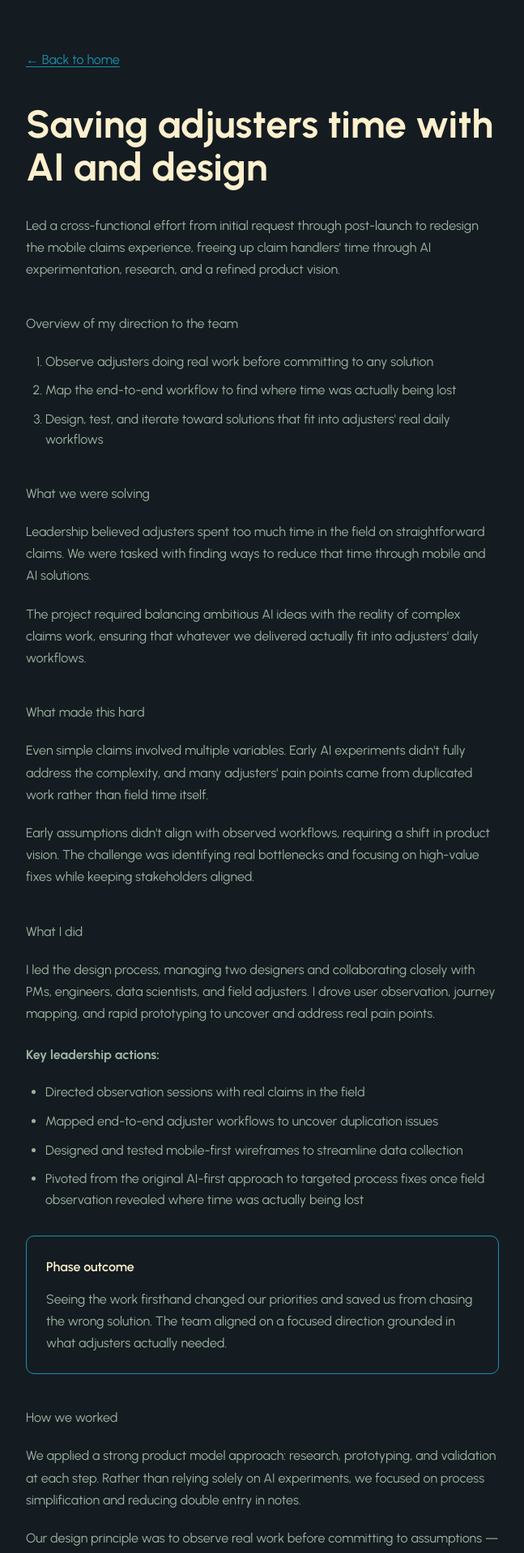
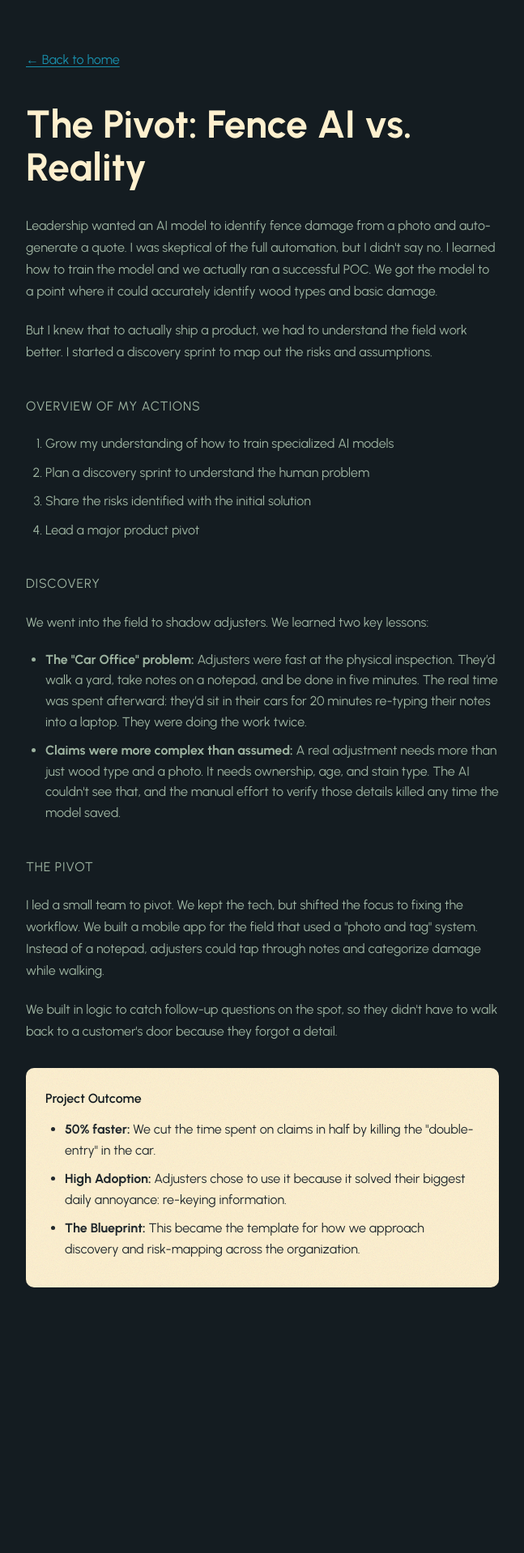
Before and after one commit to benjoycect/benjoycect.github.io, a Jekyll site: the page case-saving-adjusters-time.html, which Jekyll copies as it is, in a window 1280 px wide. Shown: the top 1918 px of the page at 81% size, without its empty margins (316-963 px from the left). Built offline with Jekyll 4.4.1, drawn with Linux system fonts in a browser that asks for light colours; some web fonts are replaced; Markdown is read by kramdown in place of the engine named in the settings; after the commit the page ends 1742 px from its top, so only the background shows below that; some of the changed text lies outside the part shown.

Commit message:
Update case-saving-adjusters-time.html

```diff
--- a/case-saving-adjusters-time.html
+++ b/case-saving-adjusters-time.html
@@ -1,10 +1,9 @@
 <!DOCTYPE html>
-
 <html lang="en">
 <head>
   <meta charset="UTF-8" />
   <meta name="viewport" content="width=device-width, initial-scale=1.0" />
-  <title>Saving Adjusters Time with AI and Design — Benjamin Joyce</title>
+  <title>The Pivot: Fence AI vs. Reality — Benjamin Joyce</title>
   <link rel="preconnect" href="https://fonts.googleapis.com" />
   <link rel="preconnect" href="https://fonts.gstatic.com" crossorigin />
   <link href="https://fonts.googleapis.com/css2?family=Climate+Crisis&family=Urbanist:ital,wght@0,400;0,600;0,700;1,400&display=swap" rel="stylesheet" />
@@ -83,16 +78,16 @@
       line-height: 1.7;
     }
 
-    /* ── SECTION SUBHEADINGS ─────────────────────────────────── */
     .section-heading {
       font-family: 'Urbanist', sans-serif;
       font-weight: 400;
       font-size: 1rem;
       color: var(--green);
       margin: 40px 0 16px;
+      text-transform: uppercase;
+      letter-spacing: 0.05em;
     }
 
-    /* ── BOLD CALLOUT SUBHEADING ─────────────────────────────── */
     .leadership-heading {
       font-family: 'Urbanist', sans-serif;
       font-weight: 700;
@@ -127,7 +120,6 @@
       color: var(--green);
     }
 
-    /* ── PHASE OUTCOME CARD (dark, teal border) ──────────────── */
     .outcome-phase {
       border: 1.5px solid var(--blue);
       border-radius: 10px;
@@ -183,27 +173,6 @@
       z-index: 1;
     }
 
-    /* ── IMAGE + CAPTION ─────────────────────────────────────── */
-    .case-image {
-      margin: 32px 0 0;
-      border-radius: 10px;
-      overflow: hidden;
-      background: #0d1519;
-    }
-    .case-image img {
-      width: 100%;
-      display: block;
-      border-radius: 10px;
-    }
-    .case-image figcaption {
-      font-size: 0.85rem;
-      color: var(--green);
-      opacity: 0.75;
-      padding: 10px 0 4px;
-      line-height: 1.5;
-    }
-
-    /* ── DESKTOP ─────────────────────────────────────────────── */
     @media (min-width: 900px) {
       .page {
         padding: 60px 48px 120px;
@@ -216,87 +185,48 @@
 
   <div class="page">
 
+    <a href="index.html" class="back">← Back to home</a>
 
-<a href="index.html" class="back">← Back to home</a>
+    <h1 class="case-title">The Pivot: Fence AI vs. Reality</h1>
 
-<h1 class="case-title">Saving adjusters time with AI and design</h1>
+    <div class="prose">
 
-<div class="prose">
+      <p>Leadership wanted an AI model to identify fence damage from a photo and auto-generate a quote. I was skeptical of the full automation, but I didn't say no. I learned how to train the model and we actually ran a successful POC. We got the model to a point where it could accurately identify wood types and basic damage.</p>
 
-  <p>Led a cross-functional effort from initial request through post-launch to redesign the mobile claims experience, freeing up claim handlers' time through AI experimentation, research, and a refined product vision.</p>
+      <p>But I knew that to actually ship a product, we had to understand the field work better. I started a discovery sprint to map out the risks and assumptions.</p>
 
-  <p class="section-heading">Overview of my direction to the team</p>
+      <p class="section-heading">Overview of my actions</p>
 
-  <ol class="overview-list">
-    <li>Observe adjusters doing real work before committing to any solution</li>
-    <li>Map the end-to-end workflow to find where time was actually being lost</li>
-    <li>Design, test, and iterate toward solutions that fit into adjusters' real daily workflows</li>
-  </ol>
+      <ol class="overview-list">
+        <li>Grow my understanding of how to train specialized AI models</li>
+        <li>Plan a discovery sprint to understand the human problem</li>
+        <li>Share the risks identified with the initial solution</li>
+        <li>Lead a major product pivot</li>
+      </ol>
 
-  <p class="section-heading">What we were solving</p>
+      <p class="section-heading">Discovery</p>
 
-  <p>Leadership believed adjusters spent too much time in the field on straightforward claims. We were tasked with finding ways to reduce that time through mobile and AI solutions.</p>
+      <p>We went into the field to shadow adjusters. We learned two key lessons:</p>
 
-  <p>The project required balancing ambitious AI ideas with the reality of complex claims work, ensuring that whatever we delivered actually fit into adjusters' daily workflows.</p>
+      <ul class="bullet-list">
+        <li><strong>The "Car Office" problem:</strong> Adjusters were fast at the physical inspection. They’d walk a yard, take notes on a notepad, and be done in five minutes. The real time was spent afterward: they’d sit in their cars for 20 minutes re-typing their notes into a laptop. They were doing the work twice.</li>
+        <li><strong>Claims were more complex than assumed:</strong> A real adjustment needs more than just wood type and a photo. It needs ownership, age, and stain type. The AI couldn't see that, and the manual effort to verify those details killed any time the model saved.</li>
+      </ul>
 
-  <p class="section-heading">What made this hard</p>
+      <p class="section-heading">The Pivot</p>
 
-  <p>Even simple claims involved multiple variables. Early AI experiments didn't fully address the complexity, and many adjusters' pain points came from duplicated work rather than field time itself.</p>
+      <p>I led a small team to pivot. We kept the tech, but shifted the focus to fixing the workflow. We built a mobile app for the field that used a "photo and tag" system. Instead of a notepad, adjusters could tap through notes and categorize damage while walking.</p>
 
-  <p>Early assumptions didn't align with observed workflows, requiring a shift in product vision. The challenge was identifying real bottlenecks and focusing on high-value fixes while keeping stakeholders aligned.</p>
+      <p>We built in logic to catch follow-up questions on the spot, so they didn't have to walk back to a customer's door because they forgot a detail.</p>
 
-  <p class="section-heading">What I did</p>
+      <div class="outcome-project">
+        <p class="outcome-label">Project Outcome</p>
+        <ul class="bullet-list" style="color: #141C21; margin-bottom: 0;">
+          <li style="color: #141C21;"><strong>50% faster:</strong> We cut the time spent on claims in half by killing the "double-entry" in the car.</li>
+          <li style="color: #141C21;"><strong>High Adoption:</strong> Adjusters chose to use it because it solved their biggest daily annoyance: re-keying information.</li>
+          <li style="color: #141C21;"><strong>The Blueprint:</strong> This became the template for how we approach discovery and risk-mapping across the organization.</li>
+        </ul>
+      </div>
 
-  <p>I led the design process, managing two designers and collaborating closely with PMs, engineers, data scientists, and field adjusters. I drove user observation, journey mapping, and rapid prototyping to uncover and address real pain points.</p>
-
-  <p class="leadership-heading">Key leadership actions:</p>
-
-  <ul class="bullet-list">
-    <li>Directed observation sessions with real claims in the field</li>
-    <li>Mapped end-to-end adjuster workflows to uncover duplication issues</li>
-    <li>Designed and tested mobile-first wireframes to streamline data collection</li>
-    <li>Pivoted from the original AI-first approach to targeted process fixes once field observation revealed where time was actually being lost</li>
-  </ul>
-
-  <div class="outcome-phase">
-    <p class="outcome-label">Phase outcome</p>
-    <p>Seeing the work firsthand changed our priorities and saved us from chasing the wrong solution. The team aligned on a focused direction grounded in what adjusters actually needed.</p>
-  </div>
-
-  <p class="section-heading">How we worked</p>
-
-  <p>We applied a strong product model approach: research, prototyping, and validation at each step. Rather than relying solely on AI experiments, we focused on process simplification and reducing double entry in notes.</p>
-
-  <p>Our design principle was to observe real work before committing to assumptions — solve for actual bottlenecks, not assumed ones.</p>
-
-  <p class="leadership-heading">Some leadership decisions I made during this phase:</p>
-
-  <ul class="bullet-list">
-    <li>I pushed for field observation early, before any solutions were committed to</li>
-    <li>I made sure the team had the context behind every piece of partner feedback so we could respond to the real need, not just the surface request</li>
-    <li>I ensured we had a plan to iterate and test quickly rather than waiting for a complete solution</li>
-  </ul>
-
-  <div class="outcome-phase">
-    <p class="outcome-label">Phase outcome</p>
-    <p>The redesigned mobile experience fit naturally into adjusters' daily workflows. The team delivered something that solved real problems rather than assumed ones.</p>
-  </div>
-
-  <p class="section-heading">What happened</p>
-
-  <p>The redesigned mobile experience and process changes led to measurable time savings, wide adoption, and further investment in the mobile platform. The work strengthened organizational support for the product model.</p>
-
-  <p>The project created a scalable model for combining AI experiments with practical process design to deliver real operational gains.</p>
-
-  <div class="outcome-project">
-    <p class="outcome-label">Project outcome</p>
-    <p>Adjusters spent less time in the field on straightforward claims. The experience saw wide adoption and led to further platform investment. The work was recognized across the organization and shifted how the company approached AI and product development.</p>
-  </div>
-
-</div><!-- /prose -->
-
-
-  </div><!-- /page -->
-
-</body>
+    </div></div></body>
 </html>
```
Also changed, not shown: other parts of case-saving-adjusters-time.html (+0 -8 lines).
